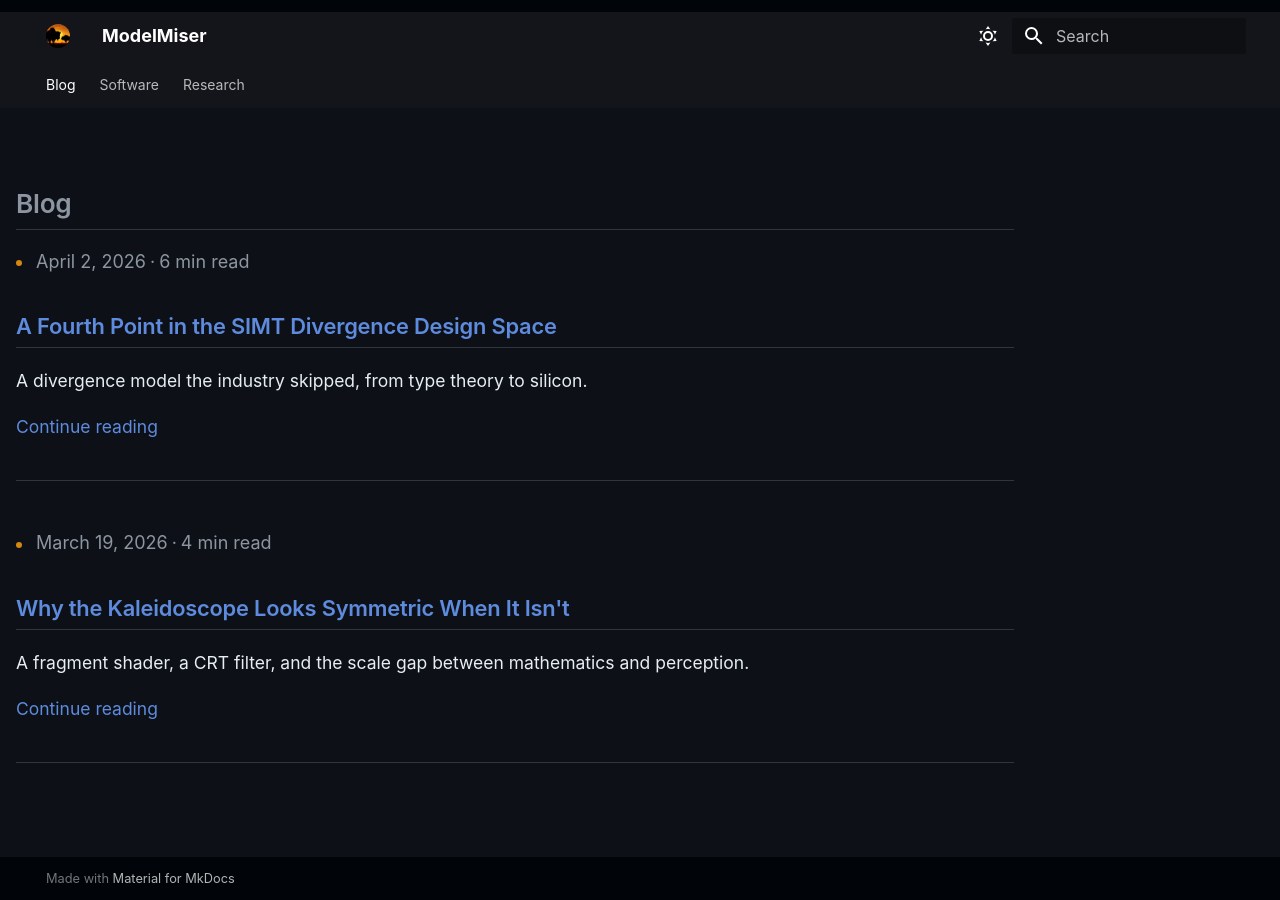
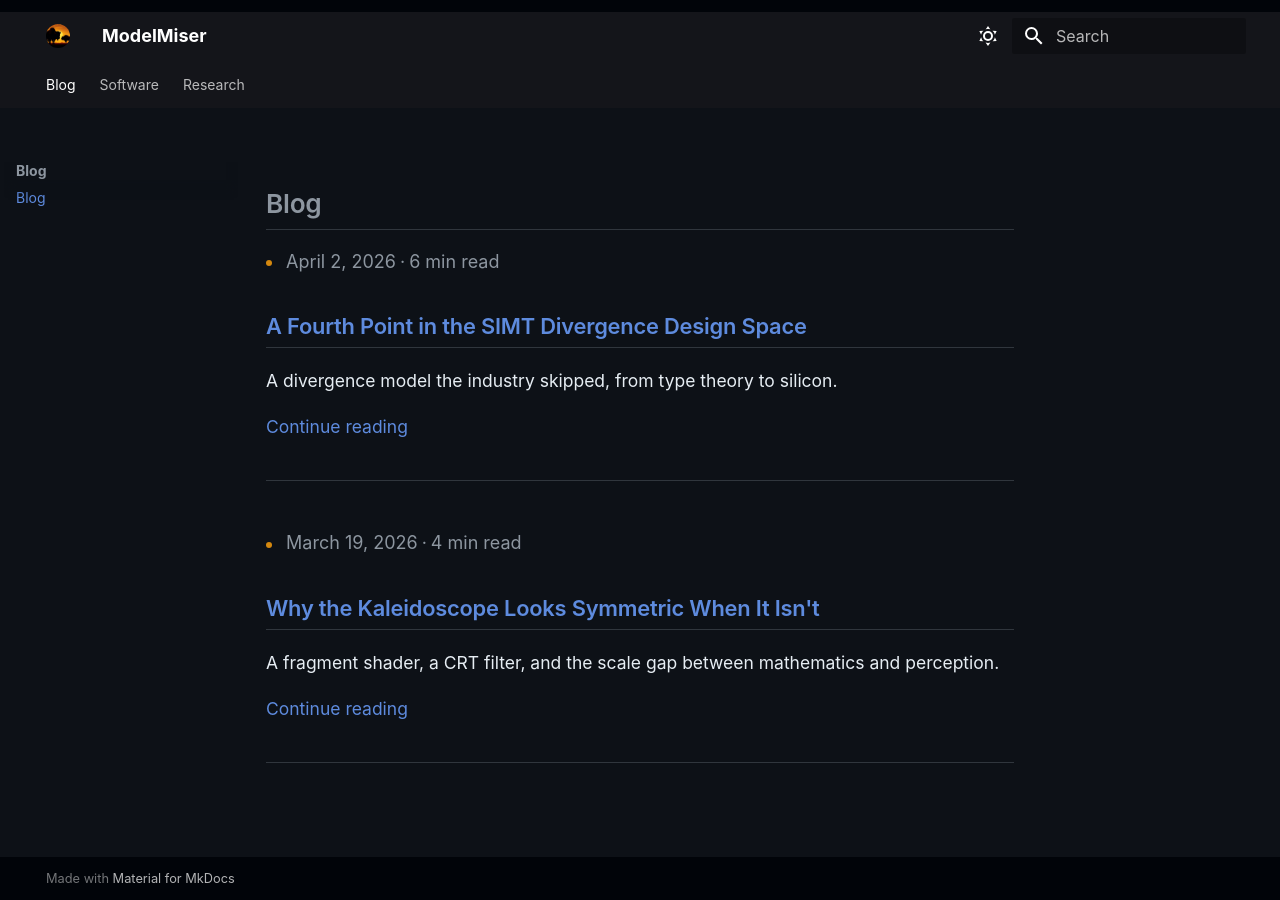
Before and after one commit to modelmiser/modelmiser, an MkDocs documentation site: the page built from docs/blog/index.md, in a window 1280 px wide. Built offline with MkDocs 1.6.1 and Material for MkDocs 9.7.7, drawn with Linux system fonts in a browser that asks for light colours.

Commit message:
revert: restore Blog sidebar — hidden nav broke page centering
Co-Authored-By: Claude Opus 4.6 (1M context) <noreply@anthropic.com>

```diff
--- a/mkdocs.yml
+++ b/mkdocs.yml
@@ -83,7 +83,8 @@ extra_javascript:
   - https://unpkg.com/mathjax@3/es5/tex-mml-chtml.js
 
 nav:
-  - Blog: blog/index.md
+  - Blog:
+    - blog/index.md
   - Software:
     - mm-warp: software/mm-warp.md
     - mm-dream: software/mm-dream.md
```
Also changed, not shown: docs/blog/index.md (+0 -5 lines), site/404.html, site/blog/2026/03/19/why-the-kaleidoscope-looks-symmetric-when-it-isnt/index.html, site/blog/2026/04/02/a-fourth-point-in-the-simt-divergence-design-space/index.html, site/blog/index.html, site/index.html, site/research/index.html, site/research/warp-core/index.html, site/research/warp-types/index.html, site/software/index.html, site/software/mm-dream/index.html, site/software/mm-warp/index.html.
